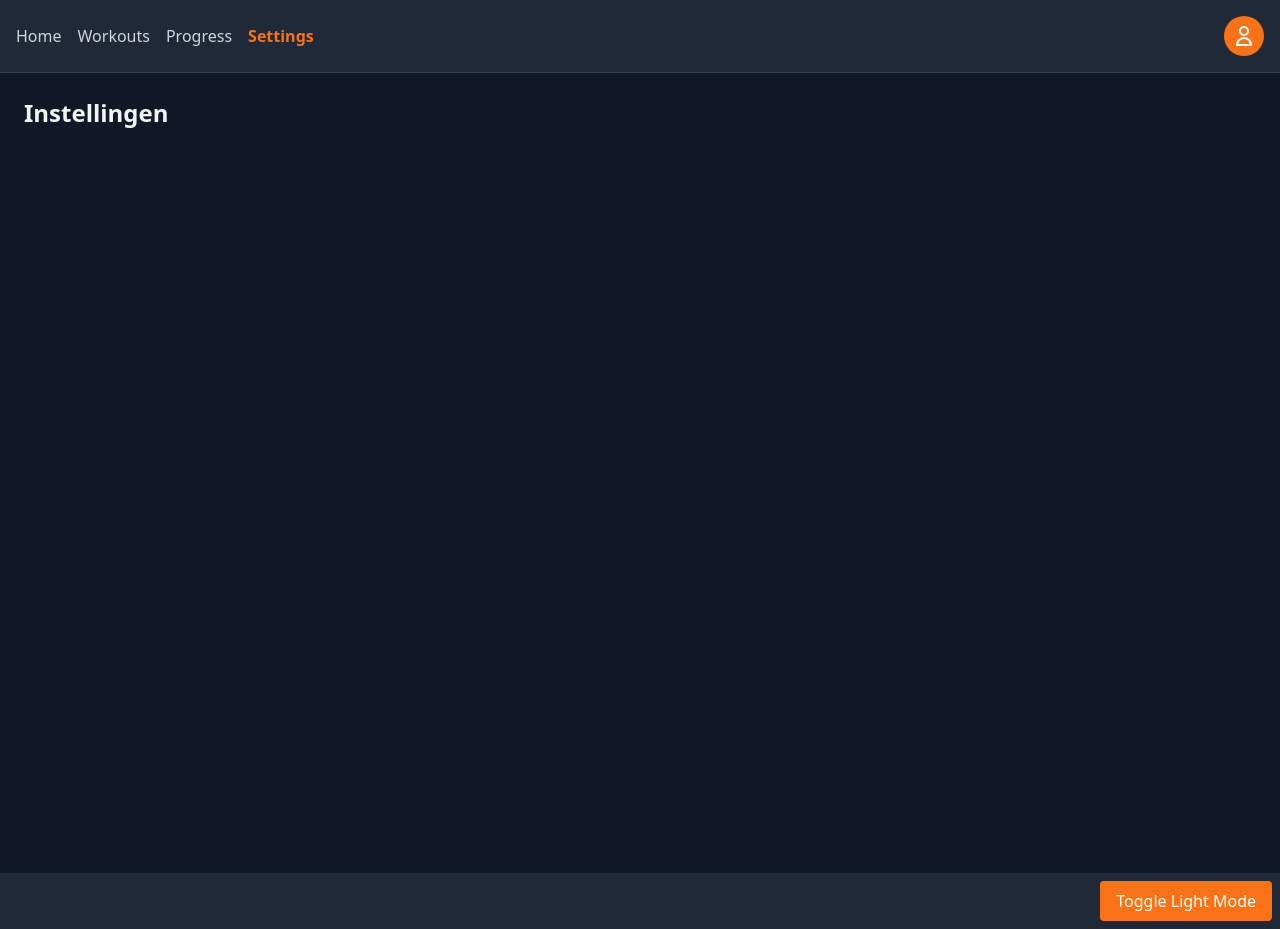
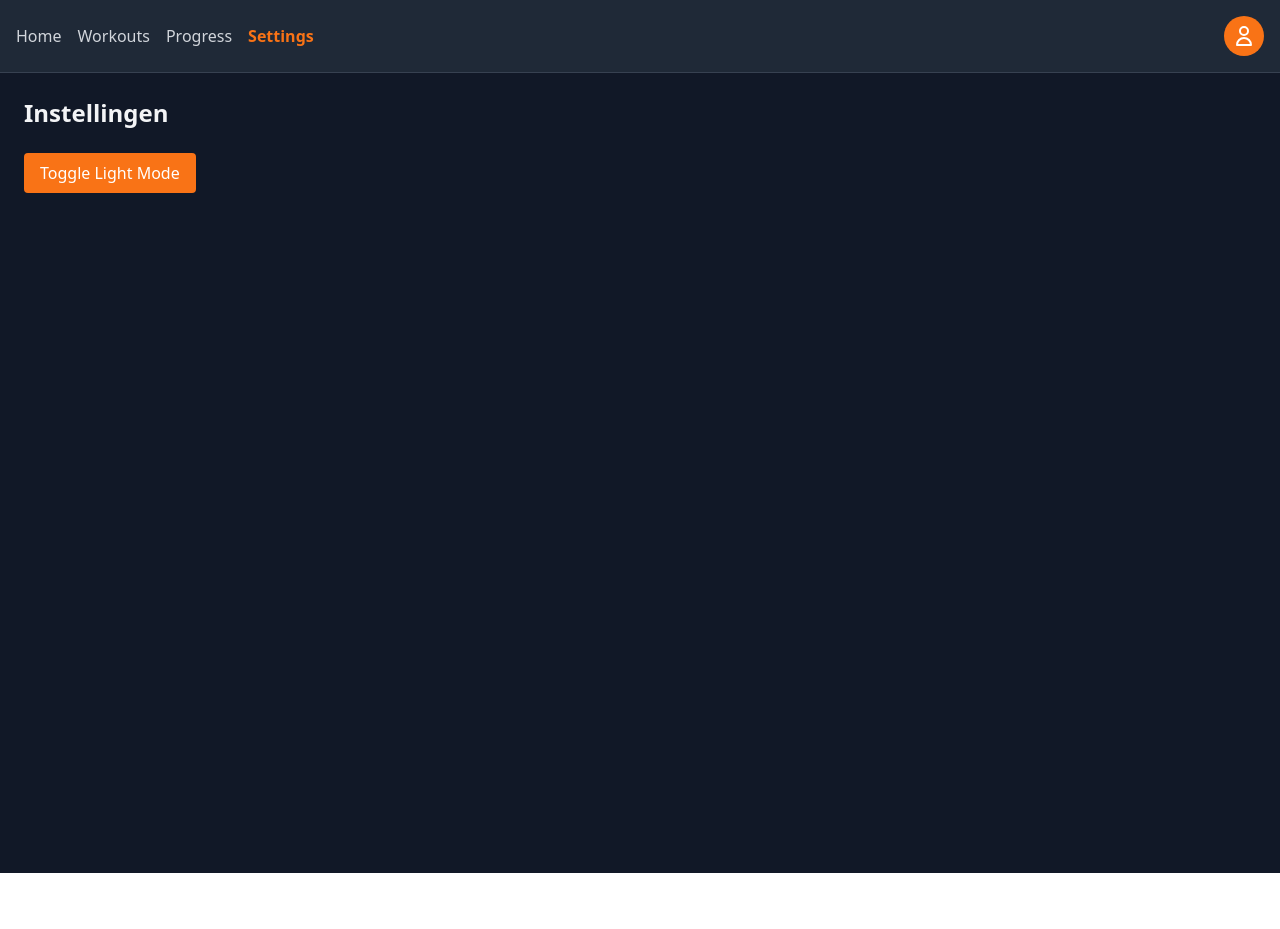
Before and after one commit to JaySchuurman/FitLog, a React (Vite) app: page /settings in a window 1280 px wide. After the commit the page ends 873 px from the top, so only its background shows below. Built offline with nearby package versions, Linux system fonts and the light colour scheme; no server answers; sample sign-in values are in the browser's storage.

Commit message:
Fixed the light mode for navbar and put it on the settings page

```diff
--- a/src/App.jsx
+++ b/src/App.jsx
@@ -41,10 +41,8 @@ function App() {
   }, [darkMode]);
 
   return (
-
     <Router>
       <div className="min-h-screen bg-gray-100 dark:bg-gray-900 text-gray-900 dark:text-white transition-colors duration-300">
-
         {/* Navbar */}
         <Navbar />
 
@@ -94,22 +92,13 @@ function App() {
             path="/settings"
             element={
               <PrivateRoute>
-                <Settings />
+                <Settings darkMode={darkMode} setDarkMode={setDarkMode} />
               </PrivateRoute>
             }
           />
           <Route path="/login" element={<Login />} />
         </Routes>
-        <div className="flex justify-end p-2 bg-gray-200 dark:bg-gray-800">
-          <button
-            onClick={() => setDarkMode(!darkMode)}
-            className="px-4 py-2 bg-orange-500 rounded hover:bg-orange-400"
-          >
-            Toggle {darkMode ? "Light" : "Dark"} Mode
-          </button>
-        </div>
-        </div>
-
+      </div>
     </Router>
   );
 }
--- a/src/components/Navbar.jsx
+++ b/src/components/Navbar.jsx
@@ -2,11 +2,13 @@ import { NavLink, useNavigate } from "react-router-dom";
 import { useEffect, useState, useRef } from "react";
 import { auth } from "../firebase";
 import { onAuthStateChanged, signOut } from "firebase/auth";
+
 export default function Navbar() {
   const [user, setUser] = useState(null);
   const [dropdownOpen, setDropdownOpen] = useState(false);
   const navigate = useNavigate();
   const dropdownRef = useRef();
+
   // Auth listener
   useEffect(() => {
     const unsubscribe = onAuthStateChanged(auth, (currentUser) => {
@@ -14,6 +16,7 @@ export default function Navbar() {
     });
     return () => unsubscribe();
   }, []);
+
   // Close dropdown on click outside
   useEffect(() => {
     const handleClickOutside = (event) => {
@@ -24,20 +27,22 @@ export default function Navbar() {
     document.addEventListener("mousedown", handleClickOutside);
     return () => document.removeEventListener("mousedown", handleClickOutside);
   }, []);
+
   const handleLogout = async () => {
     await signOut(auth);
     setDropdownOpen(false);
     navigate("/login");
   };
+
   return (
-    <nav className="flex flex-col sm:flex-row justify-between items-center bg-gray-800 p-3 sm:p-4 border-b border-gray-700 relative overflow-visible">
+    <nav className="flex flex-col sm:flex-row justify-between items-center bg-gray-100 dark:bg-gray-800 p-3 sm:p-4 border-b border-gray-300 dark:border-gray-700 relative overflow-visible">
       {/* Links */}
       <div className="flex flex-col sm:flex-row space-y-2 sm:space-y-0 sm:space-x-4 mb-2 sm:mb-0">
         <NavLink
           to="/"
           end
           className={({ isActive }) =>
-            isActive ? "text-orange-500 font-bold text-sm sm:text-base" : "text-gray-300 text-sm sm:text-base"
+            isActive ? "text-orange-500 font-bold text-sm sm:text-base" : "text-gray-900 dark:text-gray-300 text-sm sm:text-base"
           }
         >
           Home
@@ -45,7 +50,7 @@ export default function Navbar() {
         <NavLink
           to="/workouts"
           className={({ isActive }) =>
-            isActive ? "text-orange-500 font-bold text-sm sm:text-base" : "text-gray-300 text-sm sm:text-base"
+            isActive ? "text-orange-500 font-bold text-sm sm:text-base" : "text-gray-900 dark:text-gray-300 text-sm sm:text-base"
           }
         >
           Workouts
@@ -53,7 +58,7 @@ export default function Navbar() {
         <NavLink
           to="/progress"
           className={({ isActive }) =>
-            isActive ? "text-orange-500 font-bold text-sm sm:text-base" : "text-gray-300 text-sm sm:text-base"
+            isActive ? "text-orange-500 font-bold text-sm sm:text-base" : "text-gray-900 dark:text-gray-300 text-sm sm:text-base"
           }
         >
           Progress
@@ -61,7 +66,7 @@ export default function Navbar() {
         <NavLink
           to="/settings"
           className={({ isActive }) =>
-            isActive ? "text-orange-500 font-bold text-sm sm:text-base" : "text-gray-300 text-sm sm:text-base"
+            isActive ? "text-orange-500 font-bold text-sm sm:text-base" : "text-gray-900 dark:text-gray-300 text-sm sm:text-base"
           }
         >
           Settings
@@ -91,9 +96,9 @@ export default function Navbar() {
         </button>
         {/* Dropdown menu */}
         {dropdownOpen && (
-          <div className="absolute right-0 mt-2 w-40 bg-gray-700 rounded shadow-lg z-50 border border-gray-600">
+          <div className="absolute right-0 mt-2 w-40 bg-white dark:bg-gray-700 rounded shadow-lg z-50 border border-gray-300 dark:border-gray-600">
             {user && (
-              <div className="px-4 py-2 text-gray-200 text-sm border-b border-gray-600">
+              <div className="px-4 py-2 text-gray-900 dark:text-gray-200 text-sm border-b border-gray-300 dark:border-gray-600">
                 {user.email}
               </div>
             )}
@@ -101,14 +106,14 @@ export default function Navbar() {
               <>
                 <NavLink
                   to="/login"
-                  className="block px-4 py-2 text-gray-200 text-sm hover:bg-gray-600"
+                  className="block px-4 py-2 text-gray-900 dark:text-gray-200 text-sm hover:bg-gray-200 dark:hover:bg-gray-600"
                   onClick={() => setDropdownOpen(false)}
                 >
                   Inloggen
                 </NavLink>
                 <NavLink
                   to="/login?mode=register"
-                  className="block px-4 py-2 text-gray-200 text-sm hover:bg-gray-600"
+                  className="block px-4 py-2 text-gray-900 dark:text-gray-200 text-sm hover:bg-gray-200 dark:hover:bg-gray-600"
                   onClick={() => setDropdownOpen(false)}
                 >
                   Registreren
@@ -118,7 +123,7 @@ export default function Navbar() {
             {user && (
               <button
                 onClick={handleLogout}
-                className="w-full text-left px-4 py-2 text-gray-200 text-sm hover:bg-gray-600"
+                className="w-full text-left px-4 py-2 text-gray-900 dark:text-gray-200 text-sm hover:bg-gray-200 dark:hover:bg-gray-600"
               >
                 Logout
               </button>
--- a/src/pages/Settings.jsx
+++ b/src/pages/Settings.jsx
@@ -4,6 +4,14 @@ export default function Settings({ darkMode, setDarkMode }) {
       <h1 className="text-2xl font-bold text-gray-900 dark:text-gray-100">
         Instellingen
       </h1>
+      <div>
+        <button
+          onClick={() => setDarkMode(!darkMode)}
+          className="px-4 py-2 bg-orange-500 rounded hover:bg-orange-400 text-white"
+        >
+          Toggle {darkMode ? "Light" : "Dark"} Mode
+        </button>
+      </div>
     </div>
   );
 }
```
